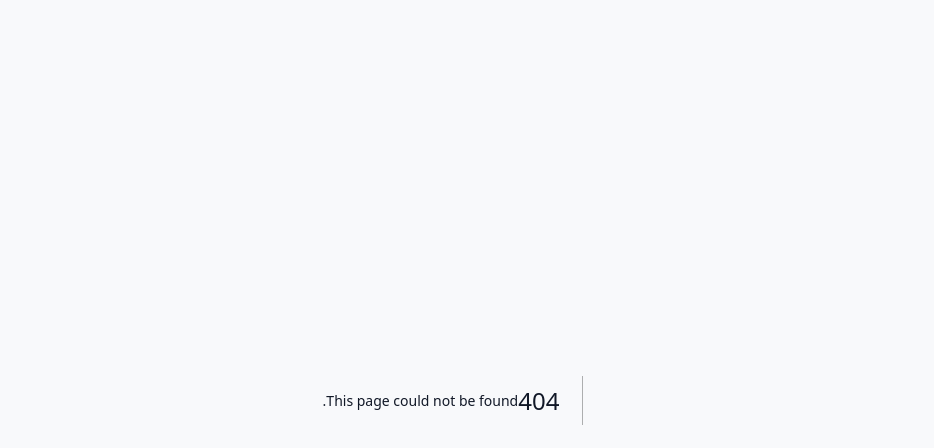
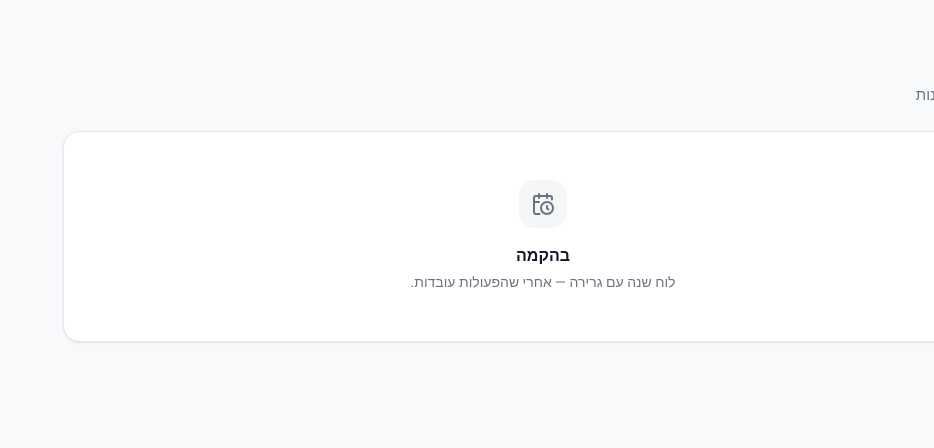
Before and after one commit to DONDIEGO123123/Meta-ads-control-Center-, a Next.js app: page /scheduler in a window 1280 px wide. Before the commit this address had no page. Shown: the top 448 px of the page, without its empty margins (346-1280 px from the left). Built offline with nearby package versions, Linux system fonts and the light colour scheme.

Commit message:
Create page.tsx

```diff
--- /dev/null
+++ b/app/scheduler/page.tsx
@@ -0,0 +1,11 @@
+import { CalendarClock } from "lucide-react";
+import PageHeader from "@/components/page-header";
+import ComingSoon from "@/components/coming-soon";
+export default function Page() {
+  return (
+    <div className="p-6 md:p-8 max-w-[1400px] mx-auto">
+      <PageHeader title="תזמון" subtitle="פעולות מתוזמנות" />
+      <ComingSoon icon={CalendarClock} note="לוח שנה עם גרירה — אחרי שהפעולות עובדות." />
+    </div>
+  );
+}
```
